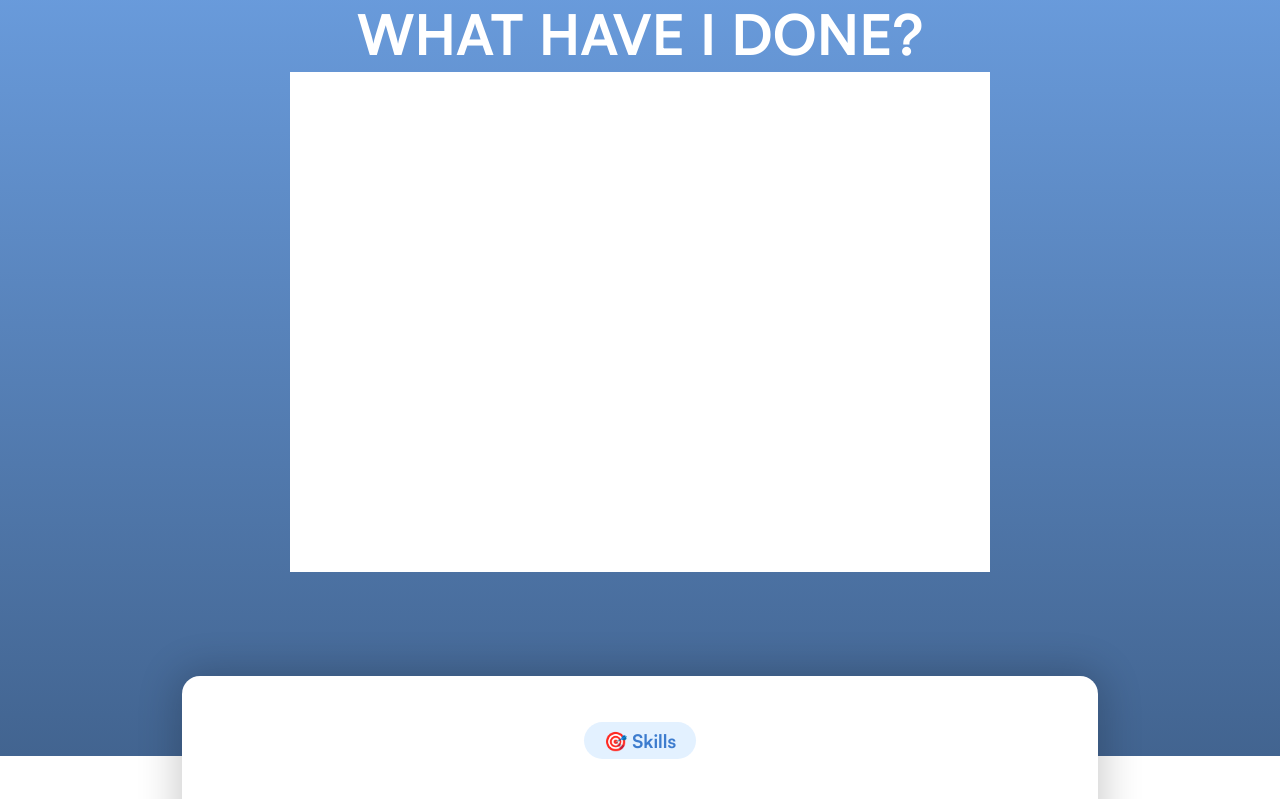
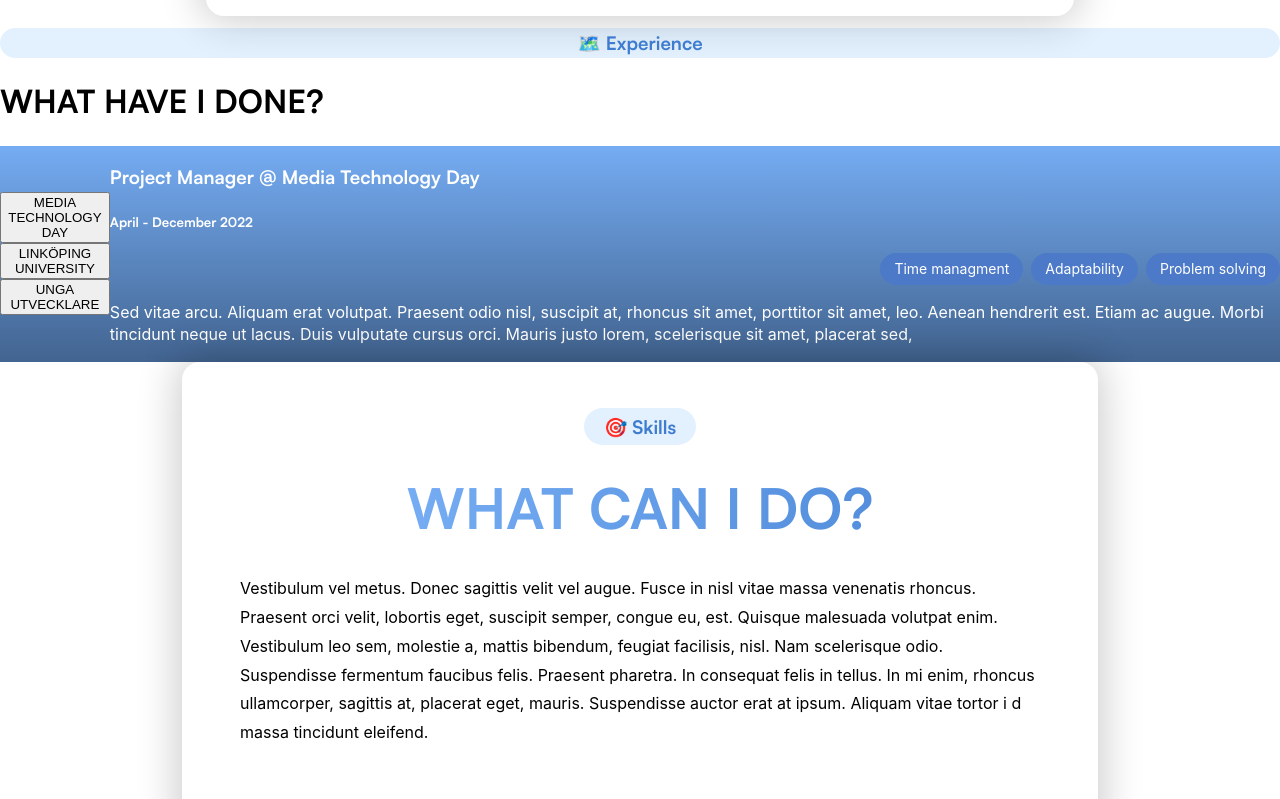
Before and after one commit to Filipbagen/filipbagen.se, a React (Create React App) app: page / in a window 1280 px wide. Shown: the part 1242-2041 px from the top of the page. Built offline with nearby package versions, Linux system fonts and the light colour scheme; a web font is replaced by a local one.

Commit message:
Updated style

```diff
--- a/src/components/AboutMe.js
+++ b/src/components/AboutMe.js
@@ -40,8 +40,8 @@ const Container = styled.div`
     flex-direction: row;
     width: 100vw;
 
-    position: relative;
-    bottom: 140px;
+    /* position: relative;
+    bottom: 140px; */
 `
 
 const TextBox = styled.div`
--- a/src/components/Experience.js
+++ b/src/components/Experience.js
@@ -1,22 +1,62 @@
-import React from "react";
-import styled from "styled-components";
+import React, { useState } from "react";
+import styled from "styled-components"
 
 // Components
-import Tag from "./Tag";
+import Tag from "./Tag"
+import ProjectTag from "./ProjectTag"
+
+// Database
+import { Experiences } from "../data/DB"
 
 const Experience = () => {
 
+    const [num, setNum] = useState(0)
+
+    function MTD() {
+        setNum(0);
+    }
+
+    function LiU() {
+        setNum(1);
+    }
+
+    function UU() {
+        setNum(2);
+    }
+
+    const array = Experiences[num]
+
     return (
-        <Container>
+        <Content>
             <Tag title={'🗺️ Experience'} />
             <h1>WHAT HAVE I DONE?</h1>
 
-            <Test>
+            <Container>
 
-            </Test>
+                <Buttons>
+                    <button onClick={MTD}>MEDIA TECHNOLOGY DAY</button>
+                    <button onClick={LiU}>LINKÖPING UNIVERSITY</button>
+                    <button onClick={UU}>UNGA UTVECKLARE</button>
+                </Buttons>
 
+                <Test>
 
-        </Container>
+                    <h3>{array.title}</h3>
+                    <h5>{array.date}</h5>
+
+                    <Tags>
+                        {array.tags.map(tag => (
+                            <ProjectTag tag={tag} />
+                        )
+                        )}
+                    </Tags>
+
+                    <p>{array.text}</p>
+
+                </Test>
+
+            </Container>
+        </Content>
     )
 }
 
@@ -24,16 +64,25 @@ export default Experience
 
 //Style
 const Container = styled.div`
-    background: -webkit-linear-gradient(#75ACF3, #426490);
-    height: 1000px;
     width: 100vw;
-    position: relative;
-    bottom: 260px;
-    z-index: -1;
     display: flex;
     justify-content: center;
     align-items: center;
-    flex-direction: column;
+    flex-direction: row;
+
+    background: -webkit-linear-gradient(#75ACF3, #426490);
+    /* height: 1000px; */
+    /* position: relative; */
+    /* bottom: 260px; */
+    /* z-index: -1; */
+
+
+
+    /* display: flex;
+    justify-content: center;
+    align-items: center;
+    flex-direction: row;
+    width: 100vw; */
 
     & > h1 {
         margin: 0;
@@ -43,7 +92,23 @@ const Container = styled.div`
 `
 
 const Test = styled.div`
-    height: 500px;
-    width: 700px;
-    background-color: white;
+    /* height: 500px;
+    width: 700px; */
+    color: white;
 `
+
+const Tags = styled.div`
+    display: flex;
+    flex-direction: row;
+    justify-content: flex-end;
+`
+
+const Buttons = styled.div`
+    display: flex;
+    flex-direction: column;
+`
+
+const Content = styled.div`
+    /* display: flex;
+    flex-direction: column; */
+`
--- a/src/components/HeroSection.js
+++ b/src/components/HeroSection.js
@@ -45,7 +45,7 @@ const Head = styled.header`
     &::before {
         content: '';
         position: absolute;
-        bottom: -100px;
+        bottom: -50px;
         width: 130vw;
         height: 180px;
         border-radius: 100%;
--- a/src/components/Projects.js
+++ b/src/components/Projects.js
@@ -42,8 +42,8 @@ export default Projects
 // Style
 const Container = styled.div`
     height: 2000px;
-    position: relative;
-    bottom: 400px;
+    /* position: relative;
+    bottom: 400px; */
     background-color: #426490;
     padding-top: 50px;
     display: flex;
--- a/src/components/Skills.js
+++ b/src/components/Skills.js
@@ -55,8 +55,8 @@ const Container = styled.div`
     align-items: center;
     flex-direction: row;
     width: 100vw;
-    position: relative;
-    bottom: 340px;
+    /* position: relative;
+    bottom: 340px; */
     z-index: 1;
 `
 
--- a/src/data/DB.js
+++ b/src/data/DB.js
@@ -103,4 +103,25 @@ const OtherProjectsList = [
     }
 ]
 
-export { AboutMe, skills, ProjectList, OtherProjectsList }
+const Experiences = [
+    {
+        title: "Project Manager @ Media Technology Day",
+        date: "April - December 2022",
+        tags: ['Time managment', 'Adaptability', 'Problem solving'],
+        text: 'Sed vitae arcu. Aliquam erat volutpat. Praesent odio nisl, suscipit at, rhoncus sit amet, porttitor sit amet, leo. Aenean hendrerit est. Etiam ac augue. Morbi tincidunt neque ut lacus. Duis vulputate cursus orci. Mauris justo lorem, scelerisque sit amet, placerat sed, '
+    },
+    {
+        title: "Programming Tutor @ Linköping University",
+        date: "Jan - Feb 2020",
+        tags: ['Programming', 'Tutoring'],
+        text: 'Aenean hendrerit est. Etiam ac augue. Morbi tincidunt neque ut lacus. Duis vulputate cursus orci. Mauris justo lorem, scelerisque sit amet, placerat sed, '
+    },
+    {
+        title: "Unga Utvecklare",
+        date: "Jan - Feb 2020",
+        tags: ['Programming', 'Tutoring'],
+        text: 'Aenean hendrerit est. Etiam ac augue. Morbi tincidunt neque ut lacus. Duis vulputate cursus orci. Mauris justo lorem, scelerisque sit amet, placerat sed, '
+    }
+]
+
+export { AboutMe, skills, ProjectList, OtherProjectsList, Experiences }
```
